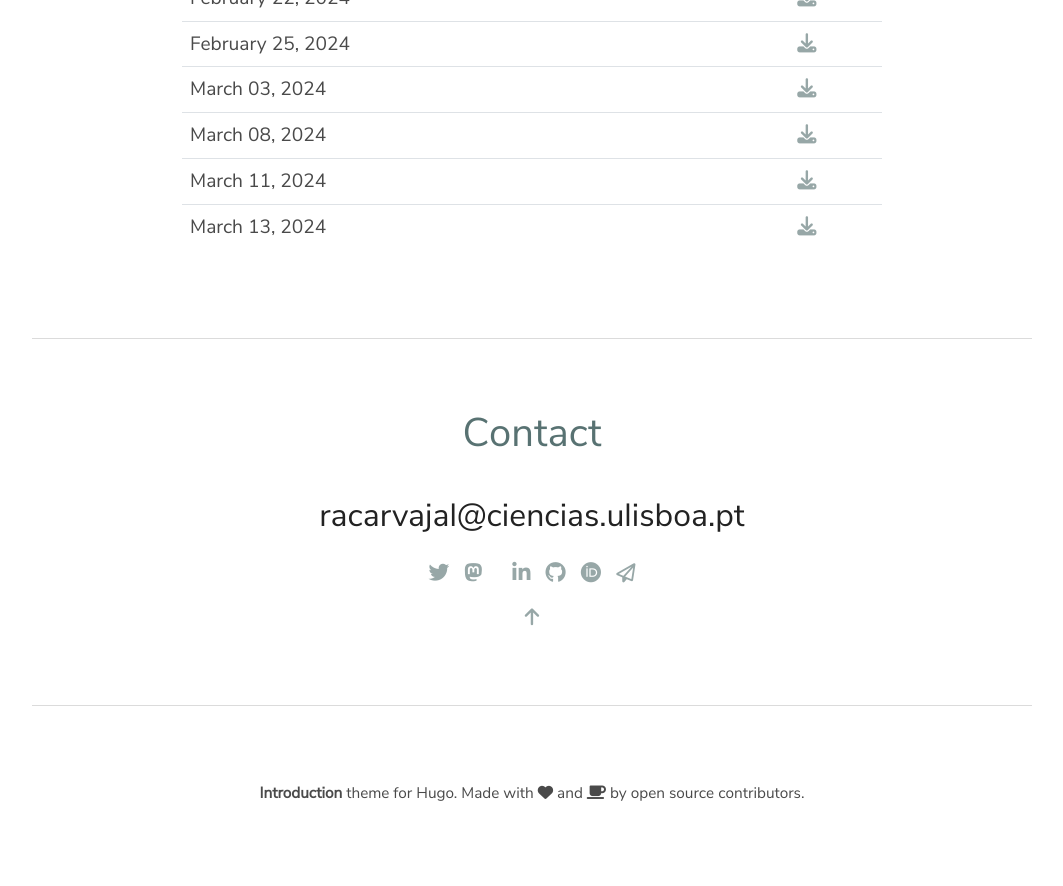
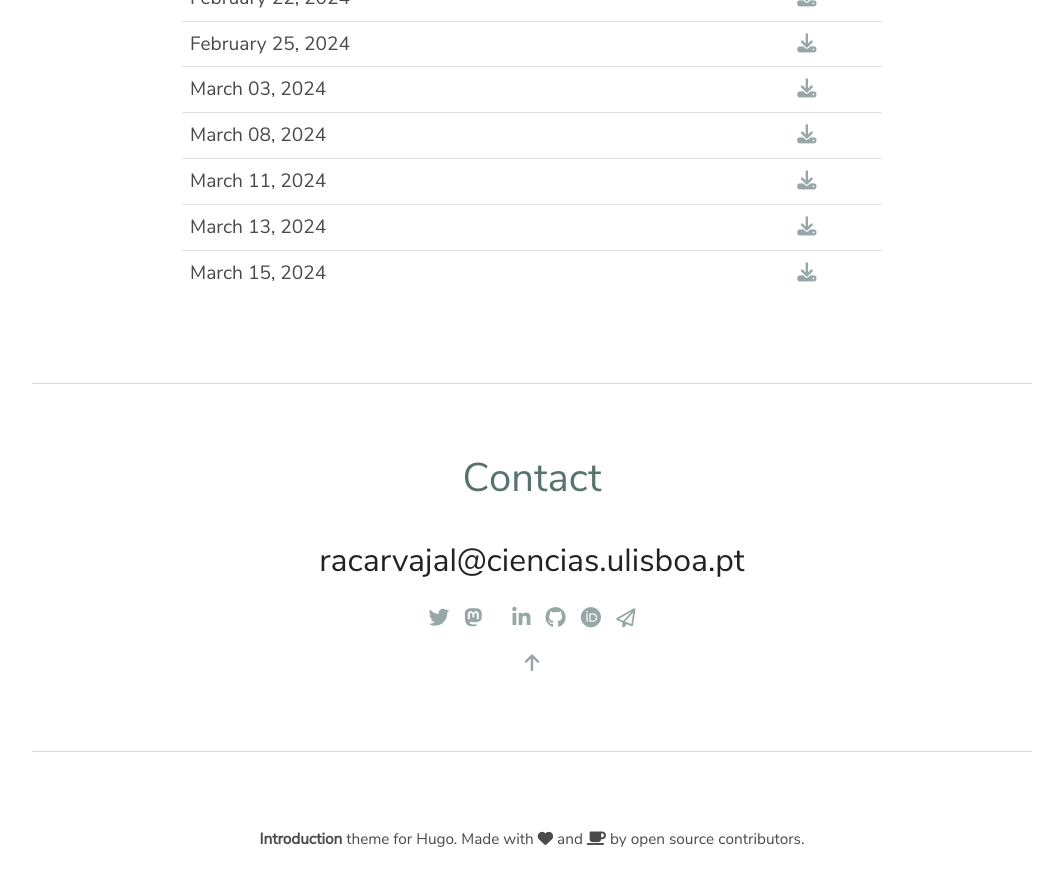
Before and after one commit to racarvajal/racarvajal.github.io, a Jekyll site: the page thesis.html, which Jekyll copies as it is, in a window 1280 px wide and 900 px high, scrolled down 1725 px. Shown: the top 886 px of the window, without its empty margins (108-1171 px from the left). Built offline with Jekyll 4.4.1, drawn with Linux system fonts in a browser that asks for light colours; before the commit the page ends 2580 px from its top, so only the background shows below that.

Commit message:
at Mar 15

```diff
--- a/thesis.html
+++ b/thesis.html
@@ -263,6 +263,14 @@
               </a>
             </td>
           </tr>
+          <tr>
+            <td>March 15, 2024</td>
+            <td class="t-center">
+              <a href="files/thesis/thesis_RCP_FCUL_Mar15.pdf" target="_blank">
+                <i class="fa fa-download"></i>
+              </a>
+            </td>
+          </tr>
         </table>
       </div>
     </div>
```
Also changed, not shown: 1 other file.
